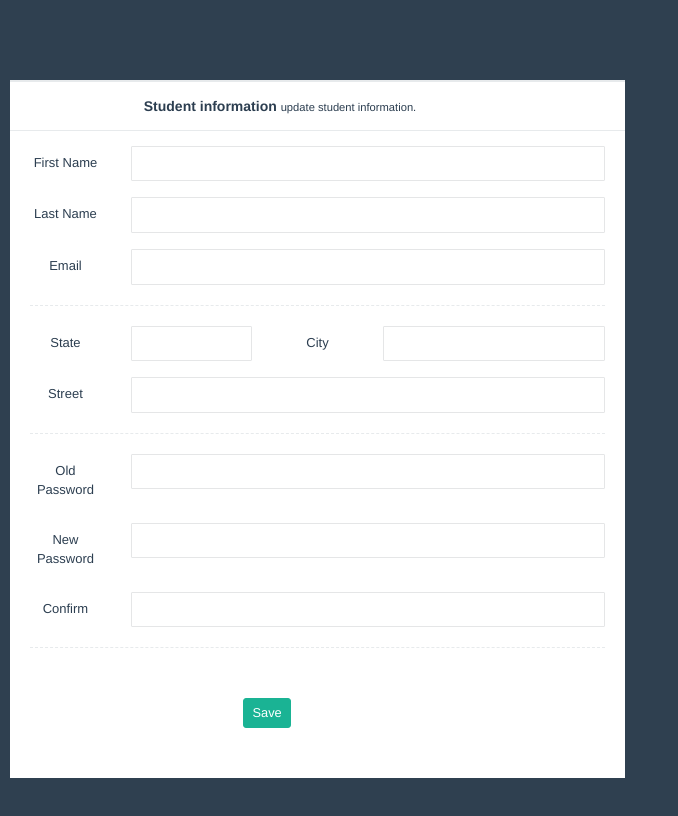
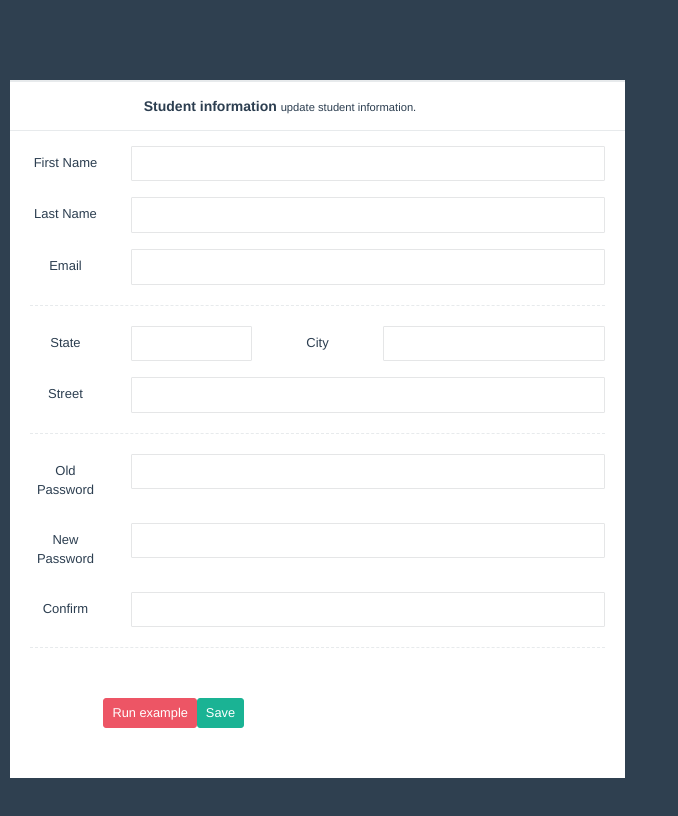
Before and after one commit to GersonSales/student-plus-front, a Vue app: page /#/student-details in a window 1280 px wide. Shown: the top 816 px of the page, without its empty margins (0-678 px from the left). Built offline with nearby package versions, Linux system fonts and the light colour scheme; no server answers.

Commit message:
bind student deletion

```diff
--- a/src/components/student-details/StudentDetails.vue
+++ b/src/components/student-details/StudentDetails.vue
@@ -31,12 +31,9 @@
 
               <div class="hr-line-dashed"></div>
 
-              <div class="row text-center">
-
-                <div class="col-md-10 h-100 p-lg">
-                  <button class="btn btn-primary btn-sm demo2" v-on:click="log">Save</button>
-                </div>
-
+              <div class="col-lg-6 h-100 p-lg">
+                <button class="btn btn-danger btn-sm demo4" v-on:click="confirmDeletion">Run example</button>
+                <button class="btn btn-primary btn-sm demo2" v-on:click="save">Save</button>
               </div>
 
 
@@ -81,13 +78,59 @@
     },
 
     methods: {
-      log() {
-        console.log(this.student);
+      save() {
+        const studentId = localStorage.getItem('studentId');
+        axios.put('http://localhost:5000/students/' + studentId, this.student, {
+          headers: {
+            'Authorization': 'Bearer ' + localStorage.getItem('token')
+          }
+        })
+          .then((res) => {
+            swal({
+              title: "Success!",
+              text: "Student information successfully updated!",
+              icon: "success"
+            });
+          })
+          .catch((error) => {
+            swal("Failed! :(", error.message, "error");
+
+          });
+      },
+
+      confirmDeletion() {
         swal({
-          title: "Success!",
-          text: "Student information successfully updated!",
-          icon: "success"
+          title: "Are you sure?",
+          text: "You will not be able to recover this imaginary file!",
+          icon: "warning",
+          dangerMode: true,
+          buttons: {
+            cancel: true,
+            confirm: {
+              visible: true,
+              text: "Yes, delete it!",
+            }
+          }
+        }).then((willDelete) => {
+          if (willDelete)
+            this.deleteStudent();
         });
+      },
+
+      deleteStudent() {
+        const studentId = localStorage.getItem('studentId');
+        axios.delete('http://localhost:5000/students/' + studentId, {
+          headers: {
+            'Authorization': 'Bearer ' + localStorage.getItem('token')
+          }
+        })
+          .then((res) => {
+            swal('Deleted!', 'Student ' + this.student.firstName + ' has been deleted.', 'success');
+            this.$router.push('/register');
+          })
+          .catch((error) => {
+            console.log(error);
+          })
       },
 
       fetchData() {
```
